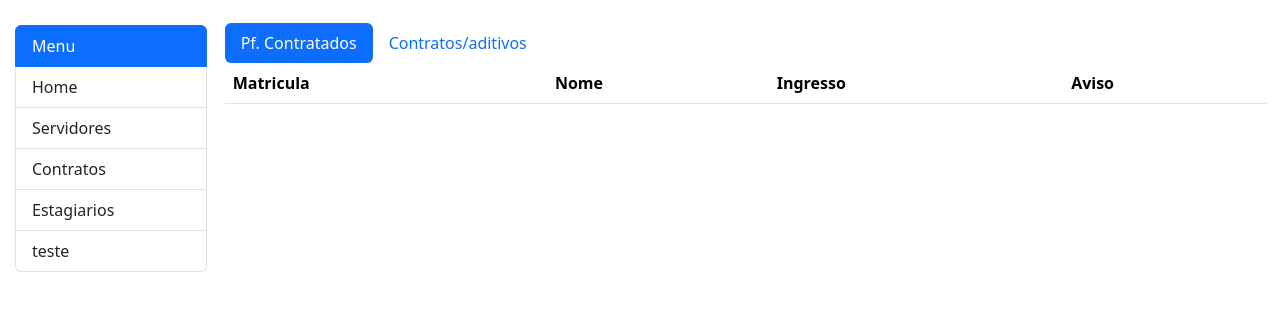
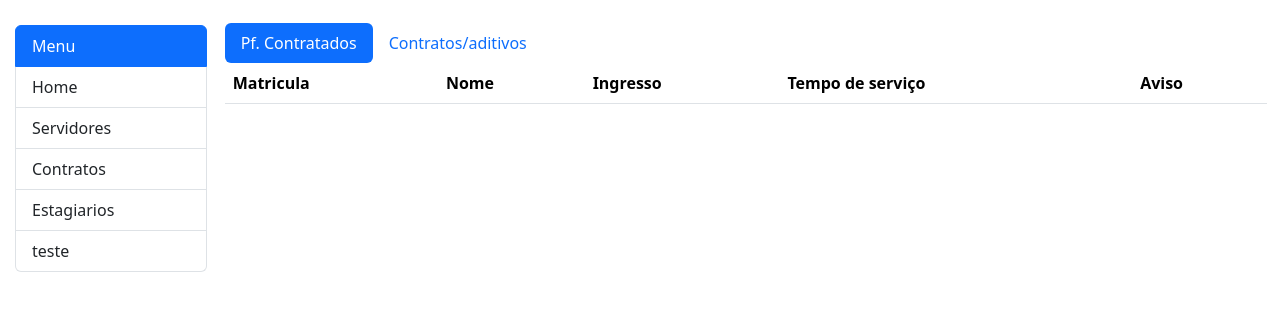
Before and after one commit to Alan047/CGP-IFMT-CFS, a Django app: page /temporarios/home in a window 1280 px wide. Shown: the top 311 px of the page. Run offline with Django 5.2, Linux system fonts and the light colour scheme; lists and menus that the app fills with data are empty.

```diff
--- /dev/null
+++ b/requirements.txt
@@ -0,0 +1,4 @@
+asgiref==3.9.1
+Django==5.2.6
+sqlparse==0.5.3
+tzdata==2025.2
--- a/templates/app_adm_temporarios/list_contratados.html
+++ b/templates/app_adm_temporarios/list_contratados.html
@@ -16,6 +16,7 @@
       <th scope="col">Matricula</th>
       <th scope="col">Nome</th>
       <th scope="col">Ingresso</th>
+      <th scope="col">Tempo de serviço</th>
       <th scope="col">Aviso</th>
     </tr>
   </thead>
```
